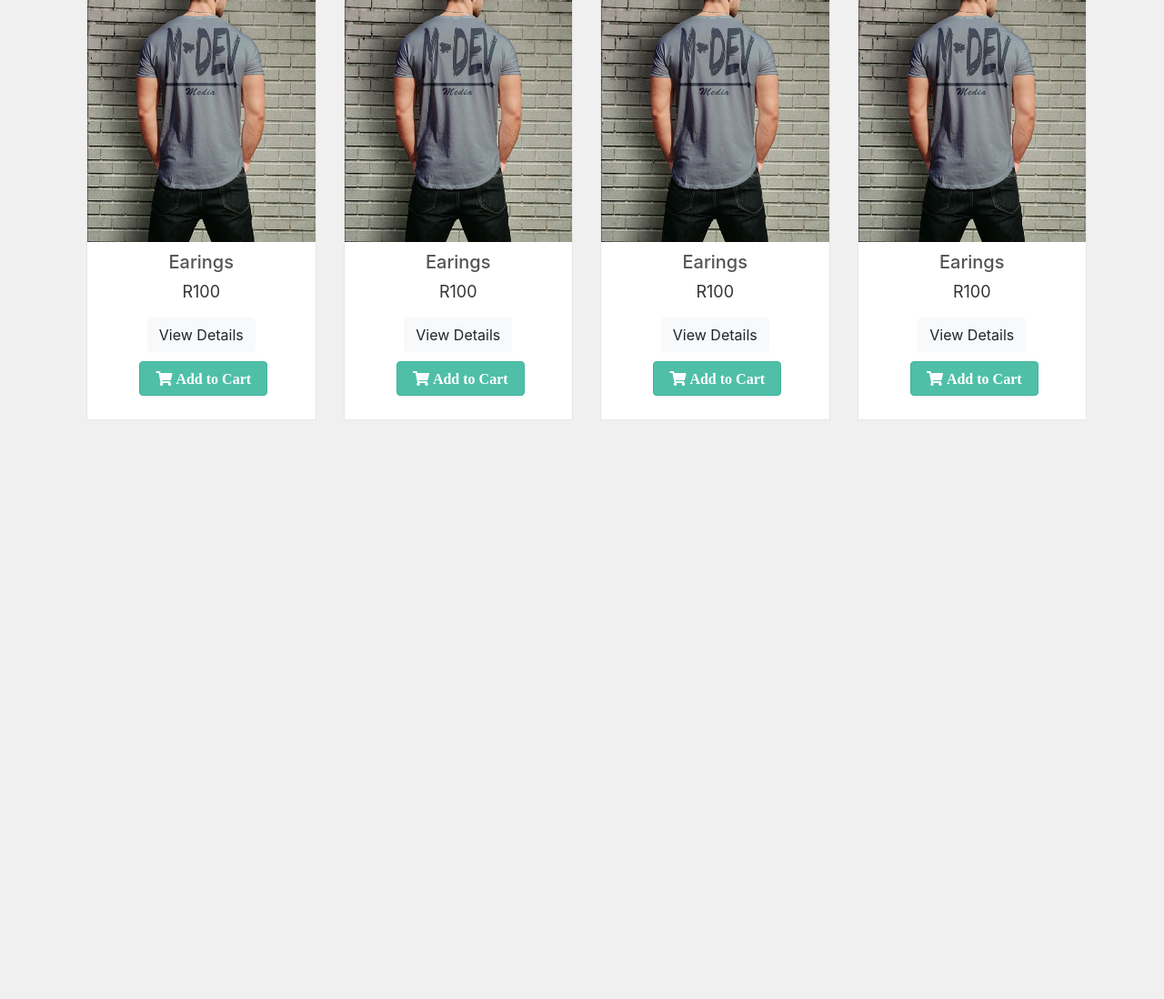
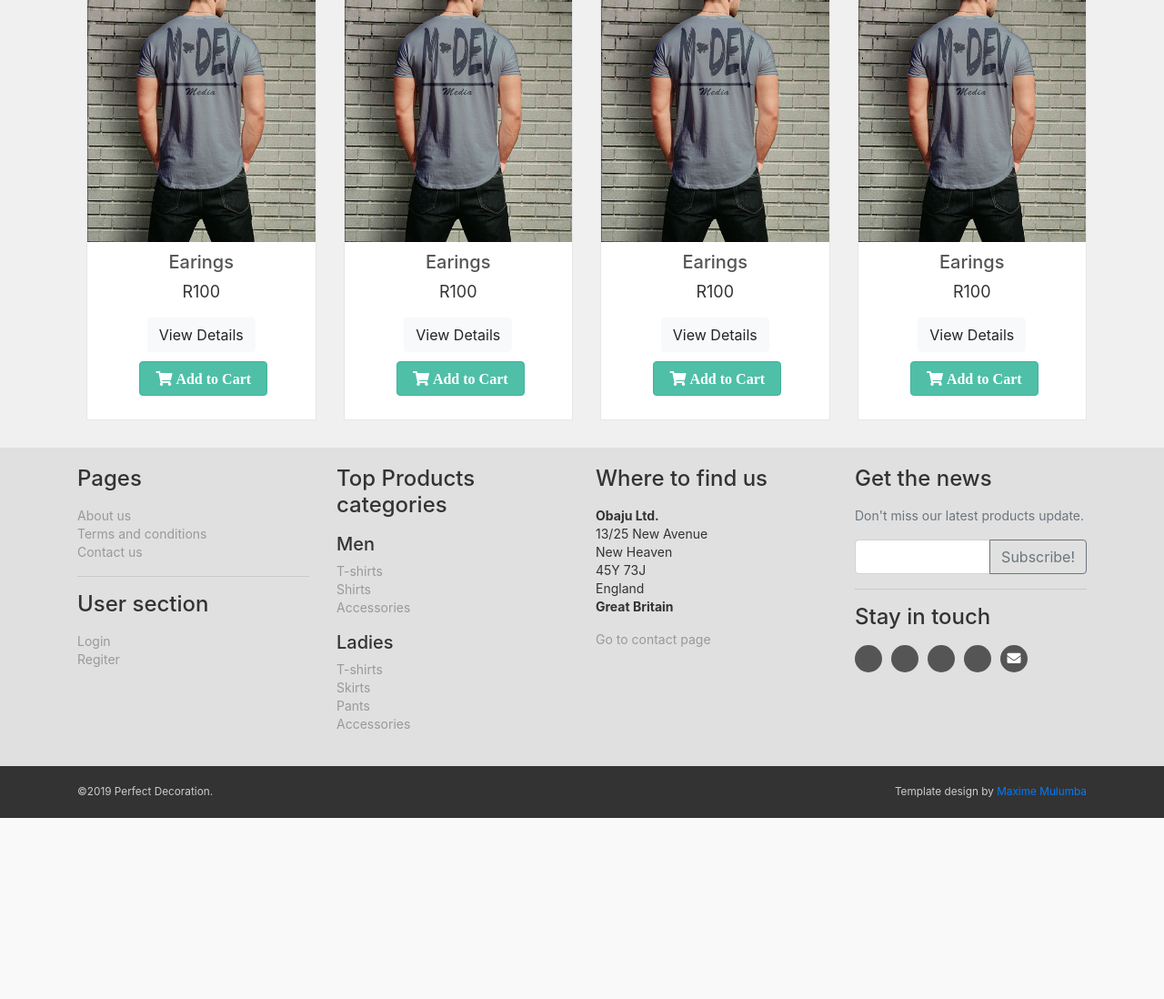
Before and after one commit to MaximeDante/E-Commerce-PerfectDecoration, a PHP site: page / in a window 1280 px wide. Shown: the part 1526-2624 px from the top of the page at 91% size. After the commit the page ends 2425 px from the top, so only its background shows below. Run offline with PHP 8.4, Linux system fonts and the light colour scheme.

Commit message:
footer done

```diff
--- /dev/null
+++ b/Includes/footer.php
@@ -0,0 +1,79 @@
+<div id="footer">
+    <!-- Footer Begins -->
+    <div class="container">
+        <!-- Container Begins -->
+        <div class="row">
+            <!-- row Begins -->
+            <div class="col-lg-3 col-md-6">
+                <h4 class="mb-3">Pages</h4>
+                <ul class="list-unstyled">
+                    <li><a href="text.html">About us</a></li>
+                    <li><a href="text.html">Terms and conditions</a></li>
+                    <li><a href="contact.html">Contact us</a></li>
+                </ul>
+                <hr>
+                <h4 class="mb-3">User section</h4>
+                <ul class="list-unstyled">
+                    <li><a href="#" data-toggle="modal" data-target="#login-modal">Login</a></li>
+                    <li><a href="register.html">Regiter</a></li>
+                </ul>
+            </div>
+            <!-- /.col-lg-3-->
+            <div class="col-lg-3 col-md-6">
+                <h4 class="mb-3">Top Products categories</h4>
+                <h5>Men</h5>
+                <ul class="list-unstyled">
+                    <li><a href="category.html">T-shirts</a></li>
+                    <li><a href="category.html">Shirts</a></li>
+                    <li><a href="category.html">Accessories</a></li>
+                </ul>
+                <h5>Ladies</h5>
+                <ul class="list-unstyled">
+                    <li><a href="category.html">T-shirts</a></li>
+                    <li><a href="category.html">Skirts</a></li>
+                    <li><a href="category.html">Pants</a></li>
+                    <li><a href="category.html">Accessories</a></li>
+                </ul>
+            </div>
+            <!-- /.col-lg-3-->
+            <div class="col-lg-3 col-md-6">
+                <h4 class="mb-3">Where to find us</h4>
+                <p><strong>Obaju Ltd.</strong><br>13/25 New Avenue<br>New Heaven<br>45Y 73J<br>England<br><strong>Great Britain</strong></p><a href="contact.html">Go to contact page</a>
+                <hr class="d-block d-md-none">
+            </div>
+            <!-- /.col-lg-3-->
+            <div class="col-lg-3 col-md-6">
+                <h4 class="mb-3">Get the news</h4>
+                <p class="text-muted">Don't miss our latest products update.</p>
+                <form>
+                    <div class="input-group">
+                        <input type="text" class="form-control"><span class="input-group-append">
+                            <button type="button" class="btn btn-outline-secondary">Subscribe!</button></span>
+                    </div>
+                    <!-- /input-group-->
+                </form>
+                <hr>
+                <h4 class="mb-3">Stay in touch</h4>
+                <p class="social"><a href="#" class=""><i class="fa fa-facebook"></i></a><a href="#" class="twitter external"><i class="fa fa-twitter"></i></a><a href="#" class="instagram external"><i class="fa fa-instagram"></i></a><a href="#" class="gplus external"><i class="fa fa-google-plus"></i></a><a href="#" class="email external"><i class="fa fa-envelope"></i></a></p>
+
+            </div>
+        </div> <!-- row ends -->
+    </div> <!-- container ends -->
+</div> <!-- footer ends -->
+<div id="copyright">
+    <!-- Copyright begins -->
+    <div class="container">
+        <!-- Container begins -->
+        <div class="row">
+            <!-- row begins -->
+            <div class="col-lg-6 mb-2 mb-lg-0">
+                <p class="text-center text-lg-left">©2019 Perfect Decoration.</p>
+            </div>
+            <div class="col-lg-6">
+                <p class="text-center text-lg-right">Template design by <a href="#">Maxime Mulumba</a>
+
+                </p>
+            </div>
+        </div> <!-- row ends -->
+    </div> <!-- Container ends -->
+</div> <!-- Copyright ends -->
--- a/Index.php
+++ b/Index.php
@@ -538,6 +538,9 @@
             </div> <!-- latest Porduct col ends -->
         </div> <!-- latest Porduct row ends -->
     </div> <!-- latest Porduct ends -->
+    <?php
+    include("includes/footer.php");
+    ?>
 
 </body>
 
--- a/Styles/custom.css
+++ b/Styles/custom.css
@@ -13,7 +13,7 @@ body{
     color: #333333;
     background: #f0f0f0;
     overflow-x: hidden;
-    padding-bottom: 1000px;
+
 }
 a, button {
     -webkit-transition: all 0.3s;
@@ -391,3 +391,83 @@ a, button {
  #content .product .text h3 a{
      color: rgb(85, 85, 85);
  }
+
+ /* Footer Style */
+ #footer {
+    background: #e0e0e0;
+    padding: 20px 0;
+  }
+
+  #footer ul {
+    padding-left: 0;
+    list-style: none;
+  }
+  #footer a{
+    color: #999999;
+    padding: 0;
+    text-decoration: none;
+}
+#footer a:hover{
+    color: #666666;
+}
+
+  #footer ul a {
+    color: #999;
+  }
+
+  #footer .social {
+    text-align: left;
+  }
+
+  #footer .social a {
+    margin: 0 10px 0 0;
+    color: #fff;
+    display: inline-block;
+    width: 30px;
+    height: 30px;
+    border-radius: 15px;
+    line-height: 26px;
+    font-size: 15px;
+    text-align: center;
+    -webkit-transition: all 0.3s;
+    transition: all 0.3s;
+    vertical-align: bottom;
+    background-color: #555;
+  }
+
+  #footer .social a i {
+    vertical-align: bottom;
+    line-height: 30px;
+  }
+
+  #footer .social a.facebook:hover {
+    background-color: #4460ae;
+  }
+
+  #footer .social a.gplus:hover {
+    background-color: #c21f25;
+  }
+
+  #footer .social a.twitter:hover {
+    background-color: #3cf;
+  }
+
+  #footer .social a.instagram:hover {
+    background-color: #cd4378;
+  }
+
+  #footer .social a.email:hover {
+    background-color: #4a7f45;
+  }
+
+  /* Copyright styles */
+  #copyright {
+    background: #333;
+    color: #ccc;
+    padding: 20px 0;
+    font-size: 0.738rem;
+  }
+
+  #copyright p {
+    margin: 0;
+  }
```
